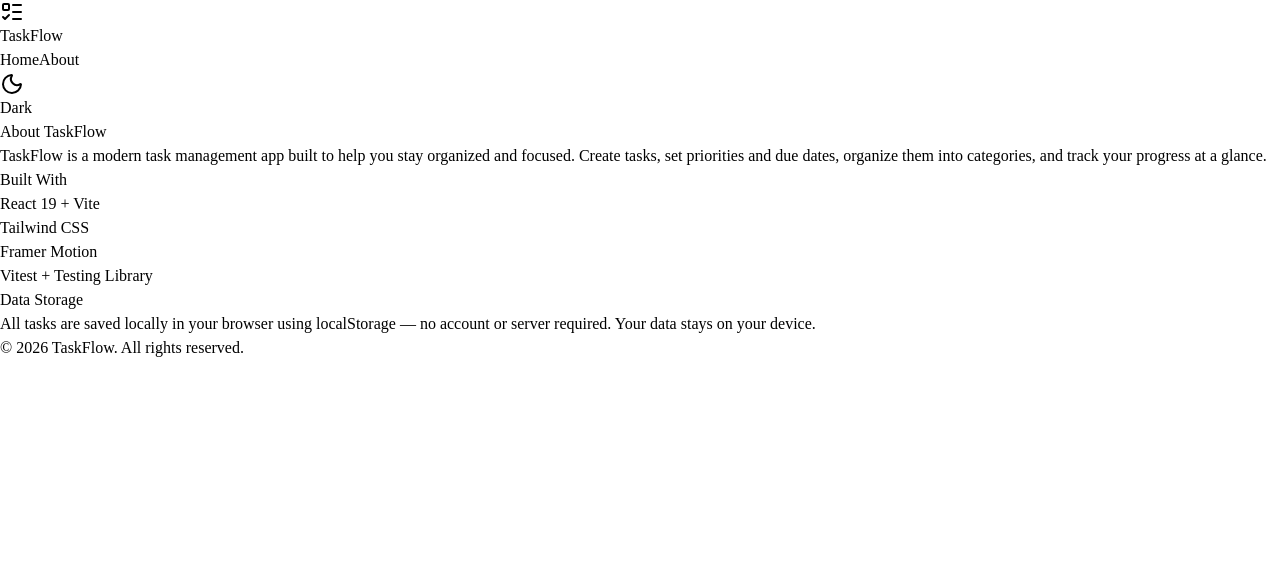
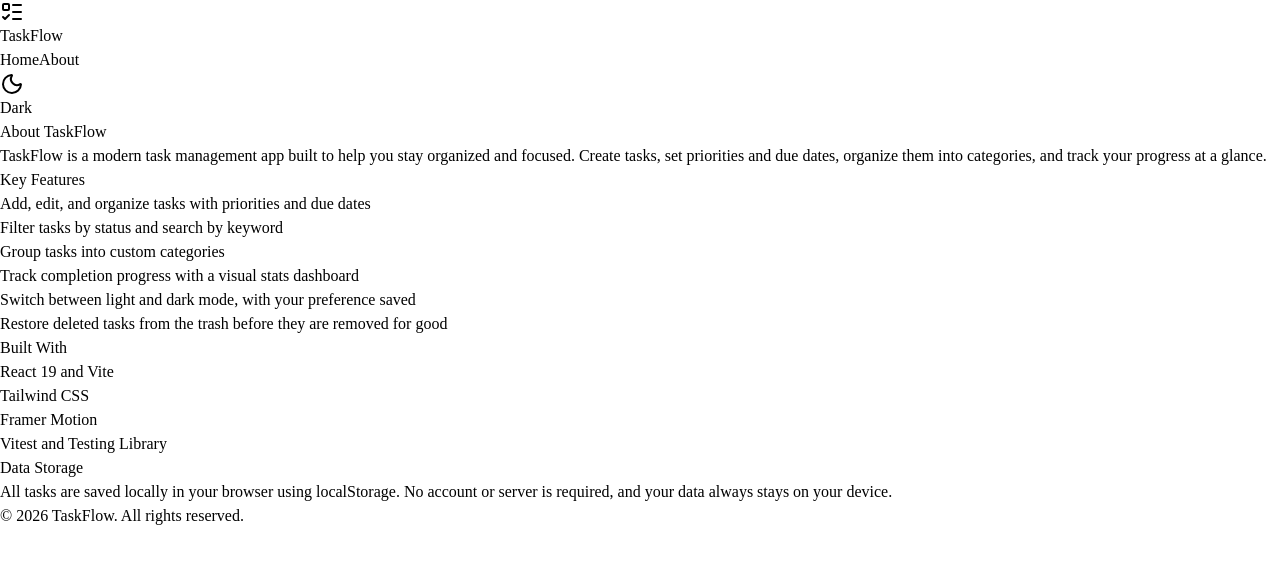
Before and after one commit to sieve-dev-sudo/taskflow-frontend, a React (Vite) app: page /about in a window 1280 px wide. Shown: the top 564 px of the page. Built offline with nearby package versions, Linux system fonts and the light colour scheme.

Commit message:
docs: update About page content and remove em dash usage

```diff
--- a/src/pages/About.jsx
+++ b/src/pages/About.jsx
@@ -10,21 +10,36 @@ function About() {
           organized and focused. Create tasks, set priorities and due dates,
           organize them into categories, and track your progress at a glance.
         </p>
+
+        <h3 className="text-lg font-semibold text-slate-900 dark:text-slate-100 mb-2 mt-6">
+          Key Features
+        </h3>
+        <ul className="list-disc list-inside text-slate-600 dark:text-slate-400 space-y-1">
+          <li>Add, edit, and organize tasks with priorities and due dates</li>
+          <li>Filter tasks by status and search by keyword</li>
+          <li>Group tasks into custom categories</li>
+          <li>Track completion progress with a visual stats dashboard</li>
+          <li>Switch between light and dark mode, with your preference saved</li>
+          <li>Restore deleted tasks from the trash before they are removed for good</li>
+        </ul>
+
         <h3 className="text-lg font-semibold text-slate-900 dark:text-slate-100 mb-2 mt-6">
           Built With
         </h3>
         <ul className="list-disc list-inside text-slate-600 dark:text-slate-400 space-y-1">
-          <li>React 19 + Vite</li>
+          <li>React 19 and Vite</li>
           <li>Tailwind CSS</li>
           <li>Framer Motion</li>
-          <li>Vitest + Testing Library</li>
+          <li>Vitest and Testing Library</li>
         </ul>
+
         <h3 className="text-lg font-semibold text-slate-900 dark:text-slate-100 mb-2 mt-6">
           Data Storage
         </h3>
         <p className="text-slate-600 dark:text-slate-400">
-          All tasks are saved locally in your browser using localStorage — no
-          account or server required. Your data stays on your device.
+          All tasks are saved locally in your browser using localStorage.
+          No account or server is required, and your data always stays on
+          your device.
         </p>
       </div>
     </div>
```
